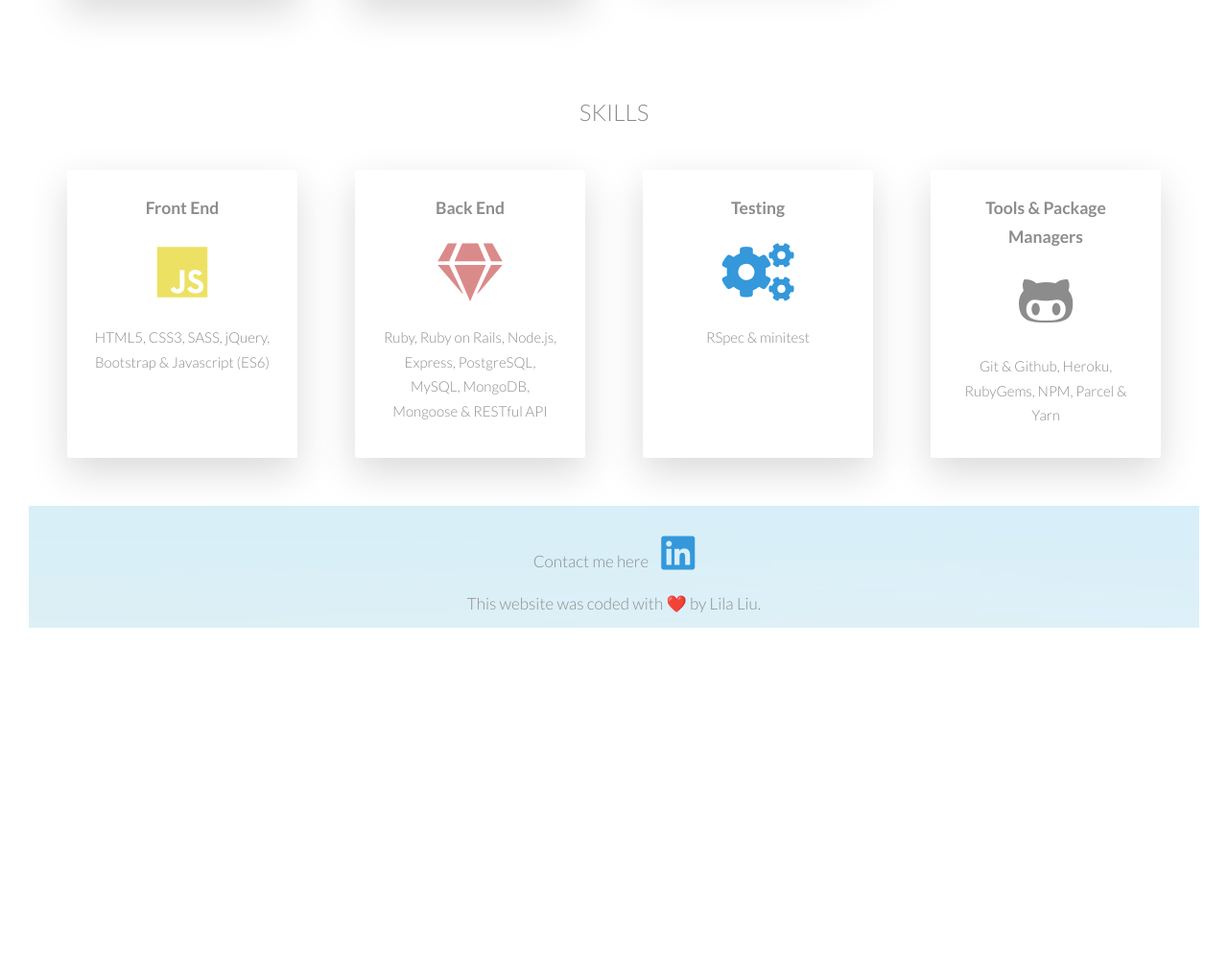
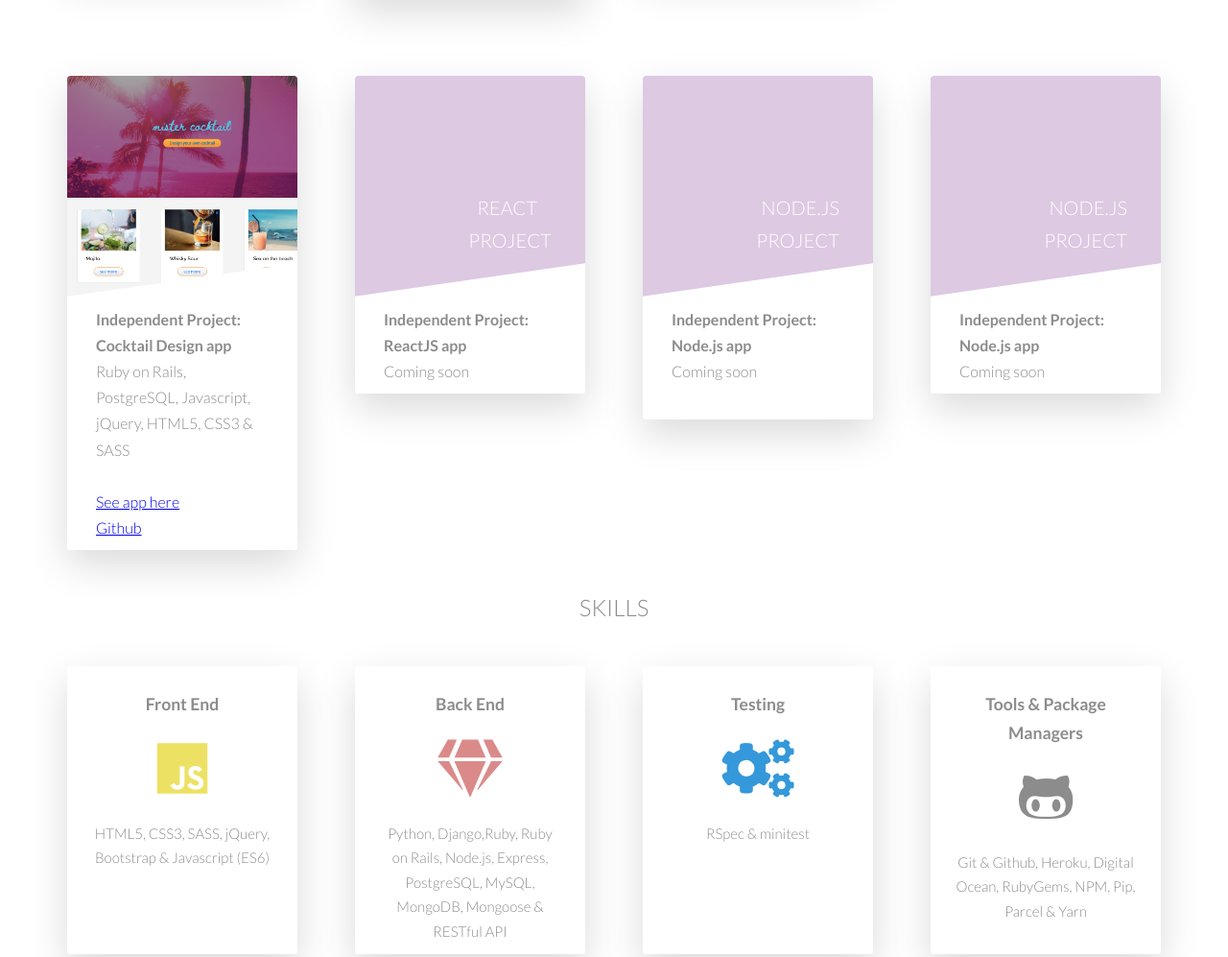
Before and after one commit to greentea-latte/lila-website, a website: page index.html in a window 1280 px wide. Shown: the part 1496-2493 px from the top of the page at 96% size. Before the commit the page ends 2180 px from the top, so only its background shows below. Drawn offline with nearby package versions, Linux system fonts and the light colour scheme.

Commit message:
added new django project and updated skills

```diff
--- a/index.html
+++ b/index.html
@@ -51,13 +51,13 @@
                                 </div>
                                 <div class="card__details">
                                   <p><strong>
-                                  Independent Project: Cocktail Design Web App</strong>
+                                  Independent Project: Real Estate App</strong>
                                   </p>
                                   <p>
-                                   Ruby on Rails, PostgreSQL, Javascript, jQuery, Bootstrap, HTML5, CSS3 & SASS </p>
+                                   Python, Django, PostgreSQL, Javascript, Bootstrap, HTML5 & CSS3</p>
                                    <br>
-                                   <a href="https://mister-cocktai-lila.herokuapp.com/cocktails" target="_blank"><p>See app here</p></a>
-                                   <a href="https://github.com/greentea-latte/rails-mister-cocktail" target="_blank"><p>Github</p></a>
+                                   <a href="http://157.245.95.153" target="_blank"><p>See app here</p></a>
+                                   <a href="https://github.com/greentea-latte/houselink" target="_blank"><p>Github</p></a>
                                 </div>
                            </div>
                            <div class="card__side card__side--back card__side--back-1">    <h4 class="card__heading">
@@ -141,6 +141,107 @@
                     </div>
               </section>
 
+                   <section class="section-project-2 js--section-projects" id="section-projects">
+                <div class="row">
+                    <div class="col-1-of-4">
+                       <div class="card">
+                           <div class="card__side card__side--front">
+                                <div class="card__picture card__picture--5">
+                                    &nbsp;
+                                </div>
+                                <div class="card__details">
+                                  <p><strong>
+                                  Independent Project: Cocktail Design app</strong>
+                                  </p>
+                                  <p>
+                                   Ruby on Rails, PostgreSQL, Javascript, jQuery, HTML5, CSS3 & SASS</p>
+                                   <br>
+                                   <a href="https://mister-cocktai-lila.herokuapp.com/cocktails" target="_blank"><p>See app here</p></a>
+                                   <a href="https://github.com/greentea-latte/rails-mister-cocktail" target="_blank"><p>Github</p></a>
+                                </div>
+                           </div>
+                           <div class="card__side card__side--back card__side--back-1">    <h4 class="card__heading">
+                                    <span class="card__heading-span card__heading-span--2">Independent project</span>
+                                </h4>
+                            </div>
+                       </div>
+                    </div>
+
+
+                    <div class="col-1-of-4">
+                        <div class="card">
+                            <div class="card__side card__side--front">
+                                <div class="card__picture card__picture--6">
+                                    &nbsp;
+                                </div>
+                                  <h4 class="card__heading">
+                                    <span class="card__heading-span card__heading-span--1">React Project</span>
+                                </h4>
+
+                                <div class="card__details">
+                                 <p><strong>
+                                  Independent Project: ReactJS app </strong>
+                                  </p>
+                                  <p>
+                                   Coming soon</p>
+                                </div>
+
+                            </div>
+                            <div class="card__side card__side--back card__side--back-2">
+                            </div>
+                        </div>
+                    </div>
+
+                        <div class="col-1-of-4">
+                        <div class="card">
+                            <div class="card__side card__side--front">
+                                <div class="card__picture card__picture--7">
+                                    &nbsp;
+                                </div>
+                                <h4 class="card__heading">
+                                    <span class="card__heading-span card__heading-span--1">Node.js Project</span>
+                                </h4>
+                                <div class="card__details">
+                                  <p><strong>
+                                  Independent Project: Node.js app</strong>
+                                  </p>
+                                  <p>
+                                  Coming soon
+                                  </p>
+                                  <br>
+                                </div>
+
+                            </div>
+                            <div class="card__side card__side--back card__side--back-3">
+                            </div>
+                        </div>
+                    </div>
+
+
+                    <div class="col-1-of-4">
+                        <div class="card">
+                            <div class="card__side card__side--front">
+                                <div class="card__picture card__picture--8">
+                                    &nbsp;
+                                </div>
+                                <h4 class="card__heading">
+                                    <span class="card__heading-span card__heading-span--1">Node.js Project</span>
+                                </h4>
+                                <div class="card__details">
+                                  <p><strong>
+                                  Independent Project: Node.js app</strong>
+                                  </p>
+                                  <p>
+                                  Coming soon
+                                  </p>
+                                </div>
+                            </div>
+                            <div class="card__side card__side--back card__side--back-4">
+                            </div>
+                        </div>
+                    </div>
+              </section>
+
               <section class="section-skills" id="section-skills">
                 <div class="u-center-text u-margin-bottom-big">
                     <h2 class="heading-secondary">
@@ -168,7 +269,7 @@
                               <i class="fas fa-gem"></i>
                             </div>
                             <p class="skill-box__text">
-                                Ruby, Ruby on Rails, Node.js, Express, PostgreSQL, MySQL, MongoDB, Mongoose & RESTful API
+                                Python, Django,Ruby, Ruby on Rails, Node.js, Express, PostgreSQL, MySQL, MongoDB, Mongoose & RESTful API
                             </p>
                         </div>
                     </div>
@@ -192,7 +293,7 @@
                               <i class="fab fa-github-alt"></i>
                             </div>
                             <p class="skill-box__text">
-                                Git & Github, Heroku, RubyGems, NPM, Parcel & Yarn
+                                Git & Github, Heroku, Digital Ocean, RubyGems, NPM, Pip, Parcel & Yarn
                             </p>
                         </div>
                     </div>
--- a/sass/components/_card.scss
+++ b/sass/components/_card.scss
@@ -66,7 +66,7 @@
         border-top-right-radius: 3px;
 
         &--1 {
-            background-image: url(../../img/cocktails-project.jpeg);
+            background-image: url(../../img/houselink.jpg);
         }
 
         &--2 {
@@ -80,10 +80,24 @@
         &--4 {
             background-image: url(../../img/ecopal.jpg);
         }
+
+        &--5 {
+            background-image: url(../../img/cocktails-project.jpeg);
+        }
+        &--6 {
+            background-color: rgb(221, 201, 226);
+        }
+        &--7 {
+            background-color: rgb(221, 201, 226);
+        }
+        &--8 {
+            background-color: rgb(221, 201, 226);
+        }
     }
 
     &__heading {
         font-weight: 300;
+        font-size: 2rem;
         text-transform: uppercase;
         text-align: right;
         color: $color-white;
@@ -91,7 +105,7 @@
         top: 12rem;
         right: 2rem;
         width: 75%;
-
+        font-size: 2rem;
     }
 
     &__heading-span {
--- a/sass/pages/_section-projects.scss
+++ b/sass/pages/_section-projects.scss
@@ -1,9 +1,13 @@
 .section-projects {
     padding: 20rem 0 8rem 0;
     margin-top: -10rem;
-    margin-bottom: 2rem;
+    margin-bottom: 0.2rem;
 
     @include respond(tab-port) {
         padding: 20rem 0 10rem 0;
     }
 }
+
+.section-project-2 {
+    margin-bottom: 4rem;
+}
```
Also changed, not shown: css/style.css, img/houselink.jpg (added), 1 other file.
